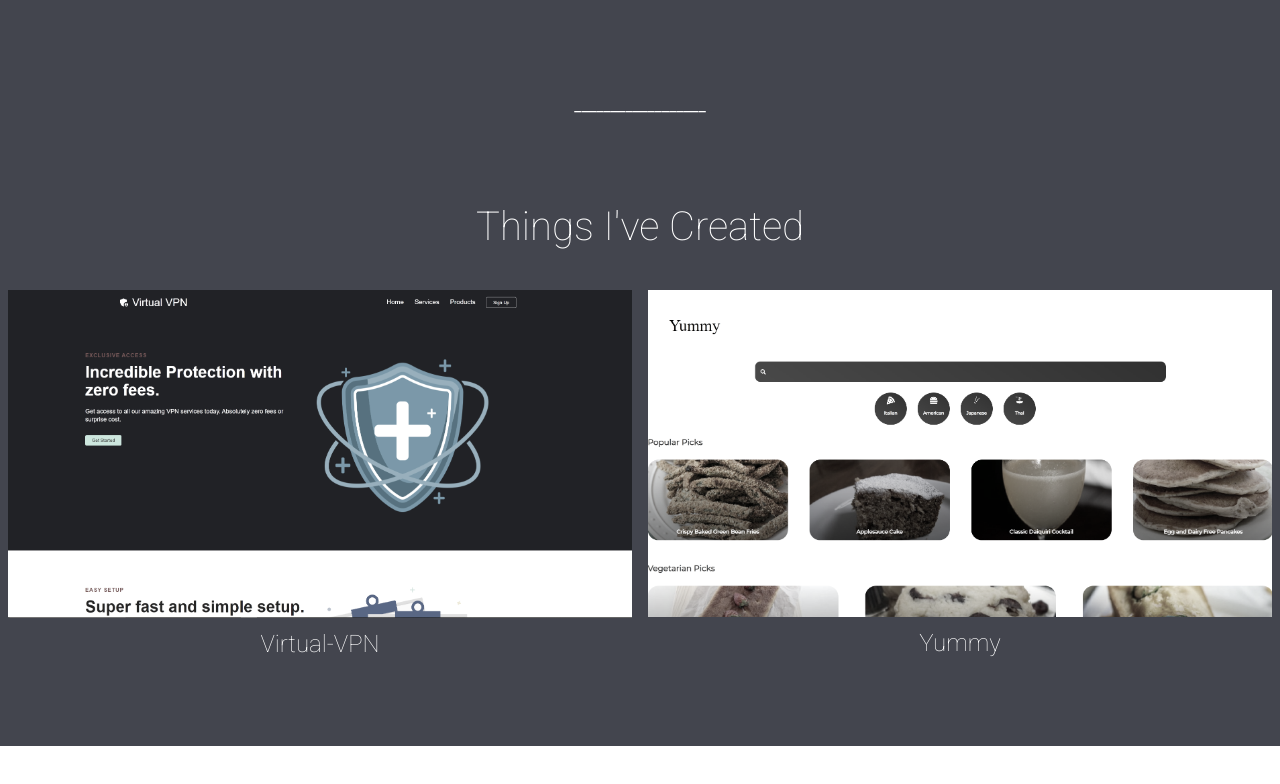
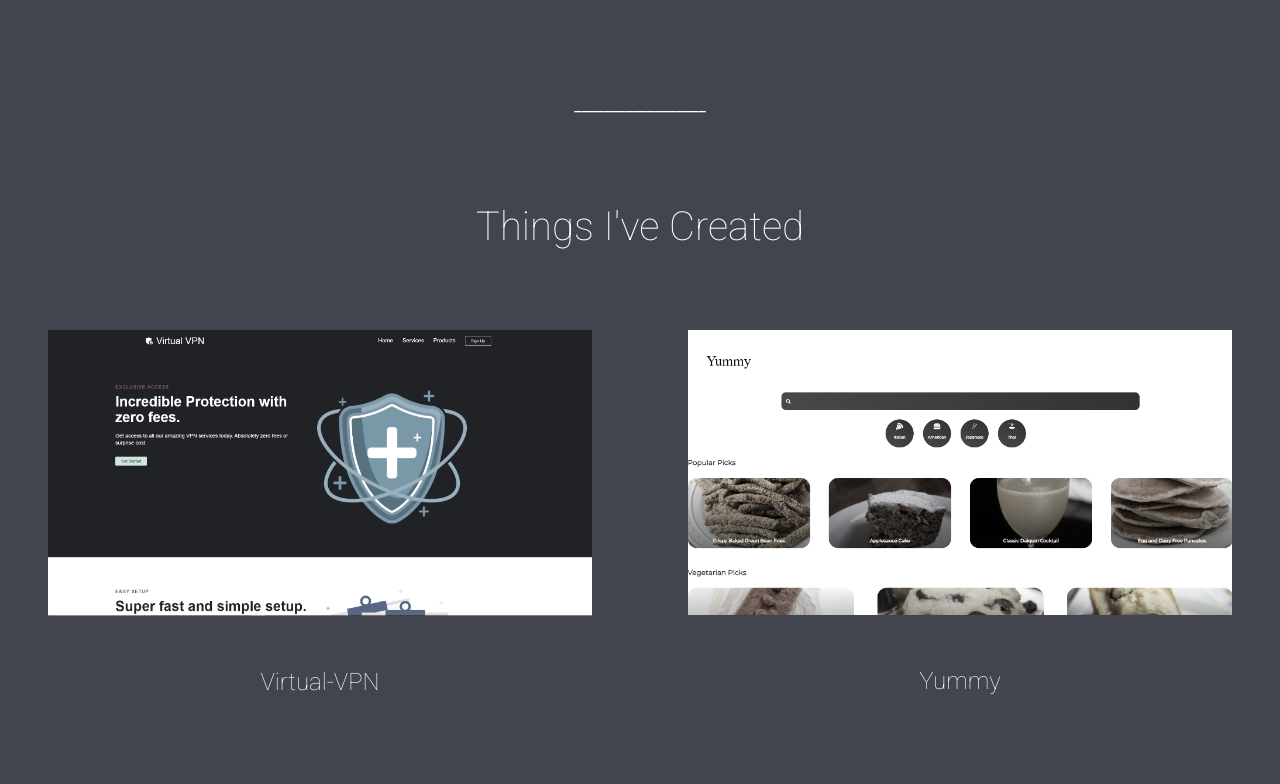
Before and after one commit to trevcoe/my-portfolio, a React (Create React App) app: page / in a window 1280 px wide. Shown: the part 578-1362 px from the top of the page. Before the commit the page ends 1324 px from the top, so only its background shows below. Built offline with nearby package versions, Linux system fonts and the light colour scheme; a web font is replaced by a local one.

Commit message:
img padding

```diff
--- a/src/Components/Work.css
+++ b/src/Components/Work.css
@@ -12,8 +12,6 @@
 }
 
 .my-work-images{
-    /* display: flex;
-    justify-content: center; */
     background-color: rgb(67, 69, 78);
     padding-bottom: 5.5rem;
 }
@@ -21,7 +19,7 @@
 .virtual-vpn{
     max-width: 100%;
     max-height: 100%;
-    padding: .5rem;
+    padding: 3rem;
     -webkit-filter: grayscale(80%);
     filter: grayscale(80%);
     -webkit-transition: .2s ease-in-out;
@@ -38,7 +36,7 @@
 .yummy{
     max-width: 100%;
     max-height: 100%;
-    padding: .5rem;
+    padding: 3rem;
     -webkit-filter: grayscale(80%);
     filter: grayscale(80%);
     -webkit-transition: .2s ease-in-out;
```
